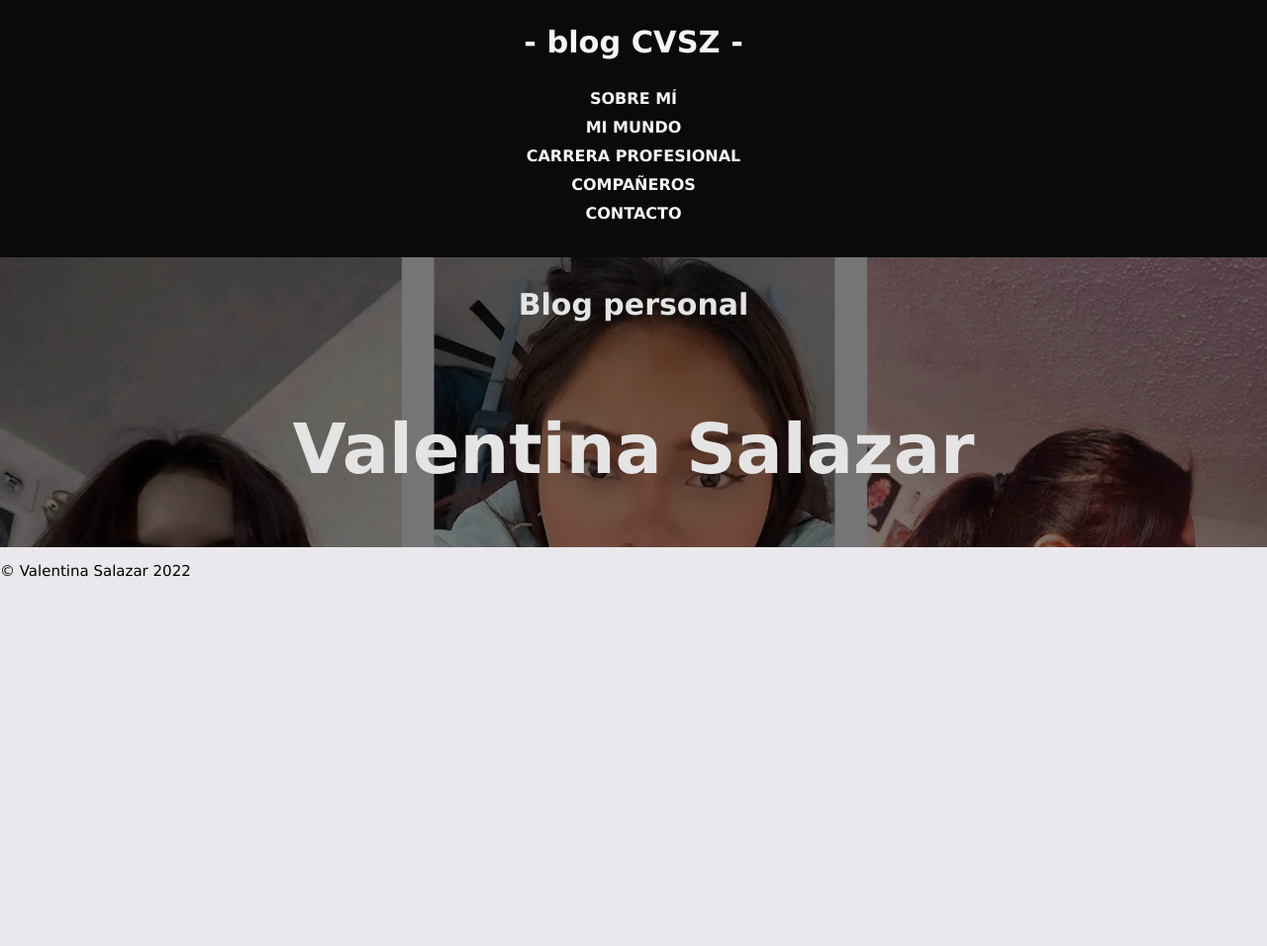
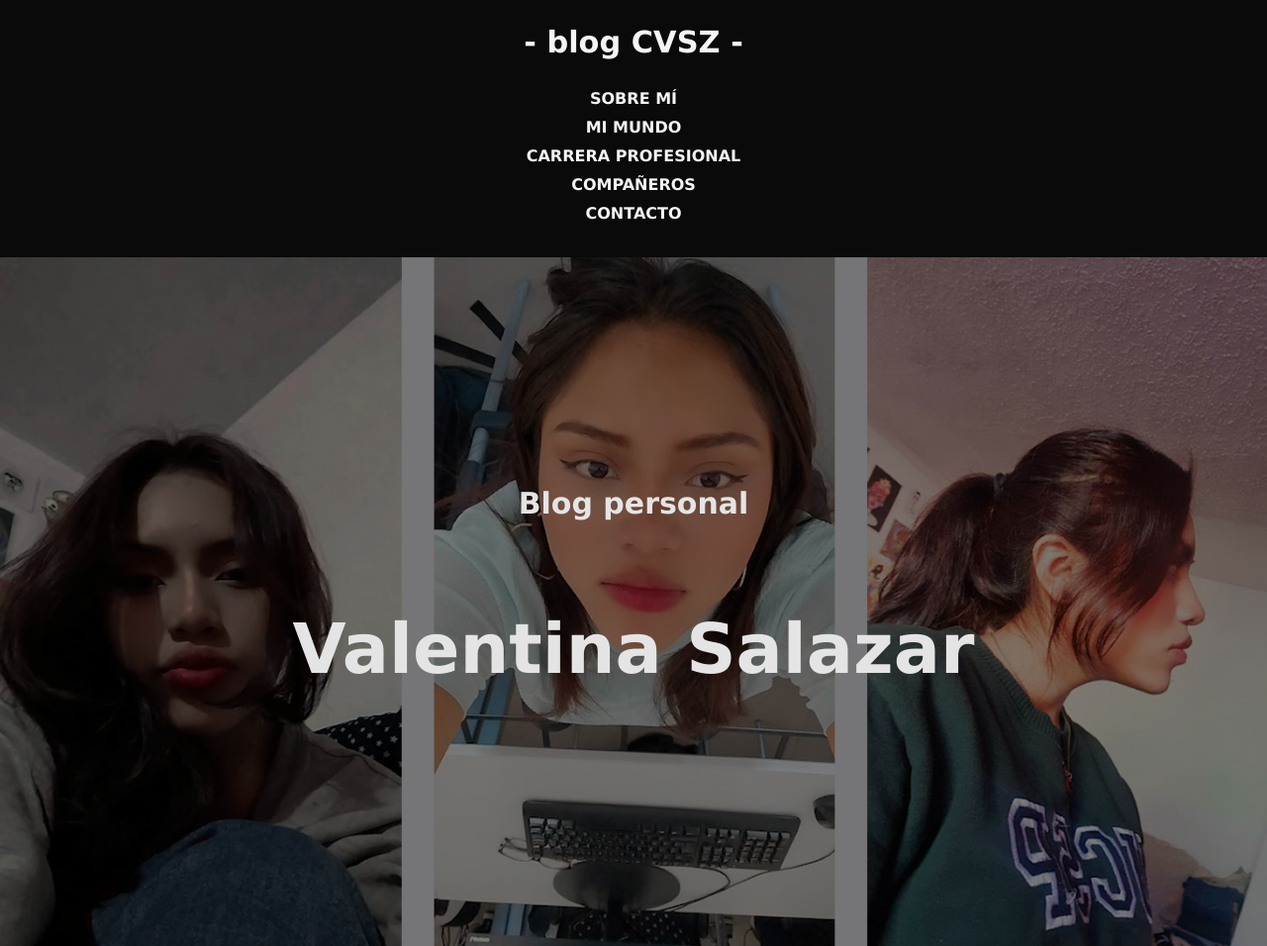
Before and after one commit to ValenSaZu/ValenSaZu.github.io, a plain HTML site: page index.html in a window 1280 px wide. Shown: the top 956 px of the page at 99% size. Before the commit the page ends 800 px from the top, so only its background shows below. Drawn offline with Linux system fonts and the light colour scheme.

Commit message:
Update style.css

```diff
--- a/style.css
+++ b/style.css
@@ -80,6 +80,7 @@ nav a:hover{
 
     background-repeat: no-repeat;
     background-size: cover;
+    height: 87vh;
 }
 #first {
     font-weight: bold;
```
